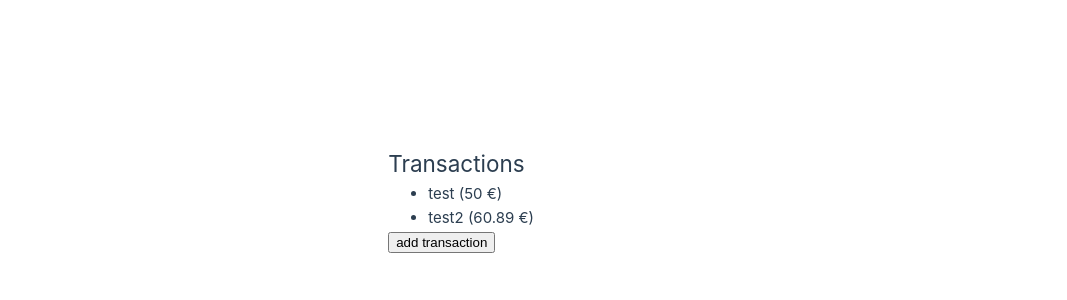
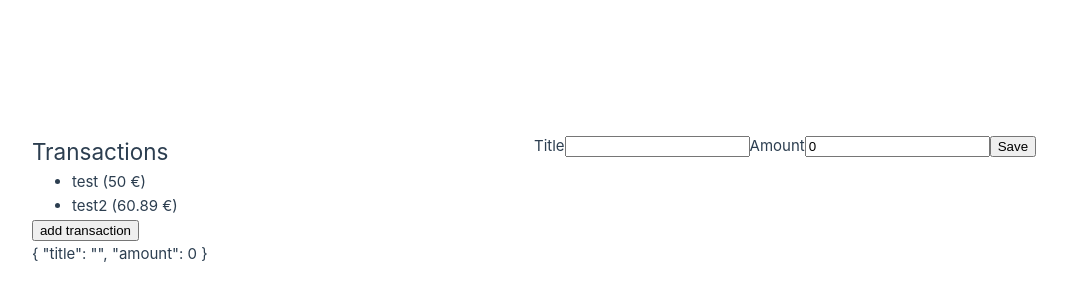
Before and after one commit to njustus/budgeting, a Vue app: page / in a window 1280 px wide. Shown: the part 200-500 px from the top of the page, without its empty margins (106-1173 px from the left). Built offline with nearby package versions, Linux system fonts and the light colour scheme.

Commit message:
add form for Transactions

```diff
--- a/src/components/Landing.vue
+++ b/src/components/Landing.vue
@@ -2,6 +2,7 @@
 import { useAppStore } from '@/stores/app-state'
 import { inject } from 'vue'
 import type {Transaction} from '../models/state'
+import TransactionForm from './TransactionForm.vue'
 
 //const transactions: Transaction[] | undefined = inject<Transaction[]>('transactions')
 const transactionStore = useAppStore();
@@ -22,6 +23,7 @@ const add = () => transactionStore.addTransaction({title: "added", amount: 12.50
     </ul>
     <button type="button" @click="add()">add transaction</button>
 </div>
+<TransactionForm/>
 </template>
 
 <style scoped>
--- /dev/null
+++ b/src/components/TransactionForm.vue
@@ -0,0 +1,33 @@
+<script setup lang="ts">
+    import { useAppStore } from '@/stores/app-state'
+    import { inject, ref } from 'vue'
+    import type {Transaction} from '../models/state'
+
+    const appStore = useAppStore();
+    const formValue = ref<Transaction>({
+        title: '',
+        amount: 0
+    })
+
+    function save() {
+        const t = formValue.value
+        appStore.addTransaction(t)
+    }
+</script>
+
+<template>
+    <form @submit.prevent="save()">
+        <label>Title</label>
+        <input v-model="formValue.title" />
+
+        <label>Amount</label>
+        <input type="number" v-model="formValue.amount" />
+
+        <button type="submit">Save</button>
+    </form>
+    <p>{{formValue}}</p>
+</template>
+
+<style scoped>
+
+</style>
```
